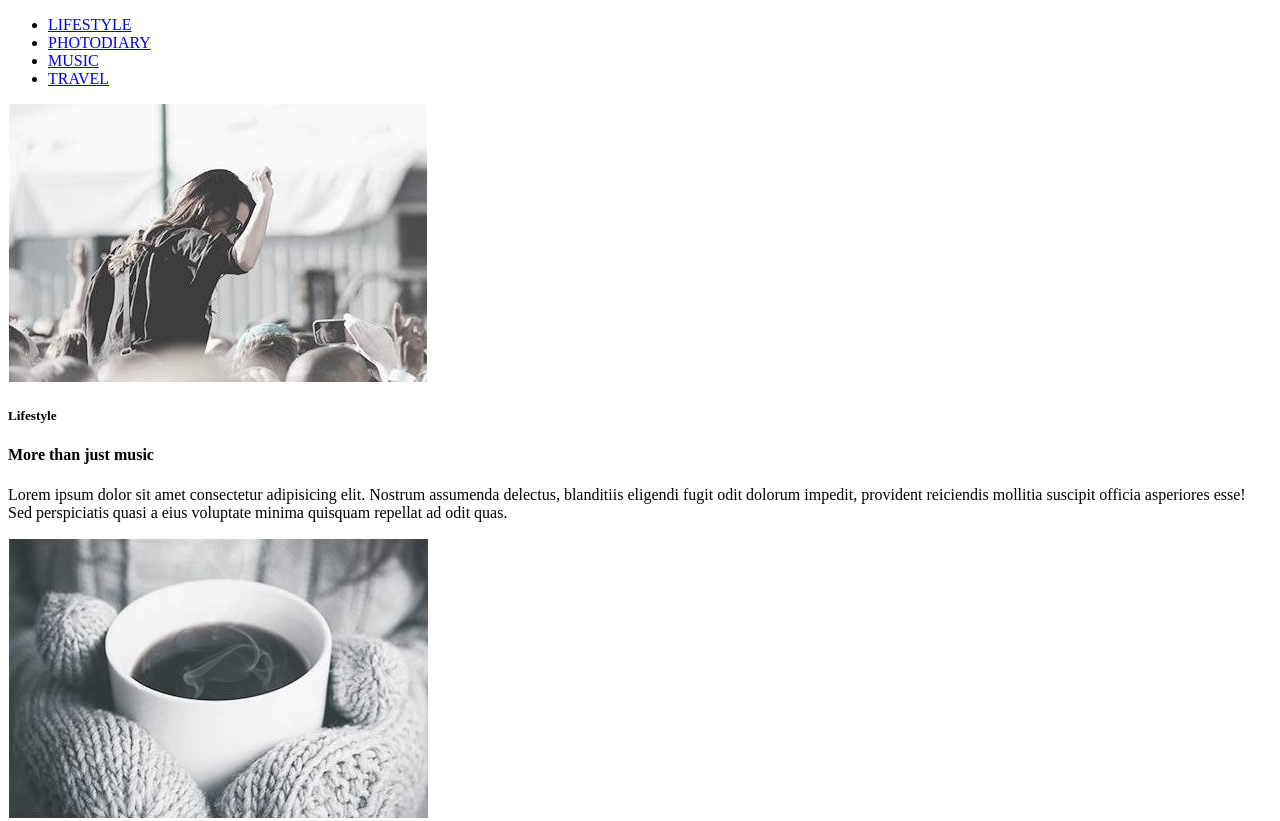
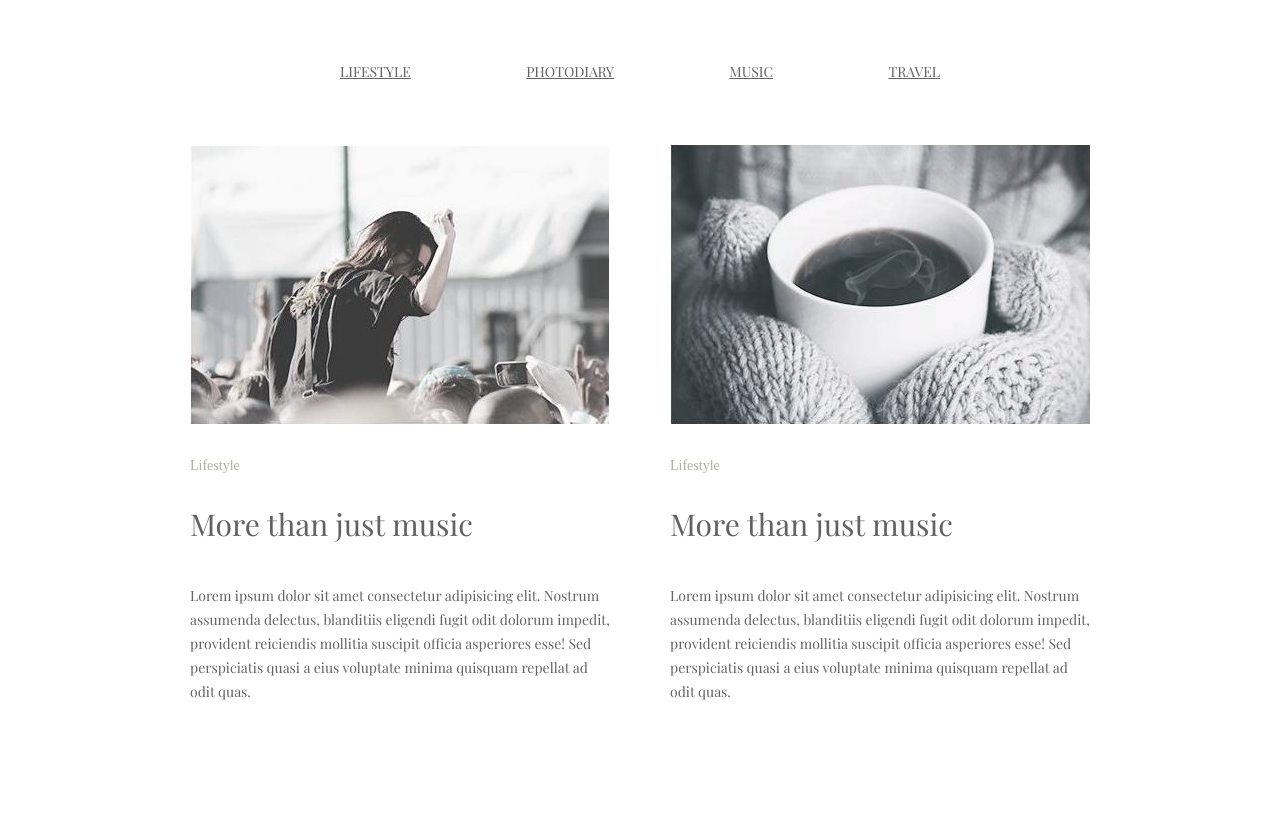
Before and after one commit to TarasGr/goit-fe-course, a plain HTML site: page hm-01-02/index.html in a window 1280 px wide. Shown: the top 821 px of the page. Drawn offline with nearby package versions, Linux system fonts and the light colour scheme.

Commit message:
Added CSS

```diff
--- a/css/style.css
+++ b/css/style.css
@@ -1,3 +1,92 @@
-.ht-list{
-    color: red;
+/*универсальный селектор*/
+* {
+  margin: 0;
+  padding: 0;
 }
+.wrapper {
+  width: 900px;
+  margin: auto;
+  padding: 60px;
+}
+.list {
+  list-style: none;
+  display: flex;
+  justify-content: space-between;
+  margin-left: 150px;
+  margin-right: 150px;
+  margin-bottom: 60px;
+}
+.list-item {
+  display: inline-block;
+}
+.list-link {
+  /* display: block;
+  text-decoration: none;
+  text-align: center;
+  text-transform: uppercase;
+  font-family: sans-serif;
+  color: #444;
+  width: 150px;
+  padding: 0 15px; */
+  /* width: 113px; */
+  height: 42px;
+  font-size: 14px;
+  line-height: 24px;
+  color: #626262;
+  font-family: "Playfair Display";
+  font-weight: 400;
+  text-align: center;
+}
+.list-link:hover {
+  color: blue;
+}
+main {
+  font-size: 0;
+}
+.card {
+  font-size: 16px;
+  display: inline-block;
+  width: calc(50% - 30px);
+}
+.card_mr {
+  margin-right: 60px;
+}
+.card-img-wrp {
+  margin-bottom: 30px;
+}
+.card-title {
+  font-size: 30px;
+  color: #626262;
+  font-family: "Playfair Display";
+  font-weight: 400;
+  margin-bottom: 40px;
+}
+.card-subtitle {
+  font-size: 14px;
+  color: #b4ad9e;
+  font-family: "Ubuntu Light";
+  font-weight: 300;
+  margin-bottom: 30px;
+}
+.card-description {
+  font-size: 14px;
+  line-height: 24px;
+  color: #626262;
+  font-family: "Playfair Display";
+  font-weight: 400;
+  margin-bottom: 130px;
+}
+footer {
+  text-align: center;
+}
+.load-btn {
+  font-size: 20px;
+  line-height: 24px;
+  color: #626262;
+  font-family: "Playfair Display";
+  font-weight: 400;
+  width: 164px;
+  height: 60px;
+  background-color: #ddddd7;
+  border: 1px solid #626262;
+}
--- a/hm-01-02/index.html
+++ b/hm-01-02/index.html
@@ -1,62 +1,99 @@
 <!DOCTYPE html>
 <html lang="en">
   <head>
-    <meta charset="UTF-8">
-    <meta name="viewport" content="width=device-width, initial-scale=1.0">
-    <meta http-equiv="X-UA-Compatible" content="ie=edge">
+    <meta charset="UTF-8" />
+    <meta name="viewport" content="width=device-width, initial-scale=1.0" />
+    <meta http-equiv="X-UA-Compatible" content="ie=edge" />
     <title>Document</title>
+    <link rel="stylesheet" href="../css/style.css" />
+    <link
+      href="https://fonts.googleapis.com/css?family=Playfair+Display"
+      rel="stylesheet"
+    />
   </head>
   <body>
     <div class="wrapper">
       <header>
         <nav>
-                <ul>
-                    <li><a href="#1">LIFESTYLE</a></li>
-                    <li><a href="#2">PHOTODIARY</a></li>
-                    <li><a href="#3">MUSIC</a></li>
-                    <li><a href="#4">TRAVEL</a></li>
+          <ul class="list">
+            <li class="list-item">
+              <a href="#1" class="list-link">LIFESTYLE</a>
+            </li>
+            <li class="list-item">
+              <a href="#2" class="list-link">PHOTODIARY</a>
+            </li>
+            <li class="list-item">
+              <a href="#3" class="list-link">MUSIC</a>
+            </li>
+            <li class="list-item">
+              <a href="#4" class="list-link">TRAVEL</a>
+            </li>
           </ul>
         </nav>
       </header>
       <main>
         <!-- ================== #box1 ================ -->
-            <div class="box" id="1">
-                <div class="img-wrapper">
-                    <img src="./img/image-1.jpg" alt="image-1.jpg">
+        <div class="card card_mr" id="1">
+          <div class="card-img-wrp">
+            <img class="card-image" src="./img/image-1.jpg" alt="image-1.jpg" />
           </div>
-                <h5>Lifestyle</h5>
-                <h4>More than just music</h4>
-                <p>Lorem ipsum dolor sit amet consectetur adipisicing elit. Nostrum assumenda delectus, blanditiis eligendi fugit odit dolorum impedit, provident reiciendis mollitia suscipit officia asperiores esse! Sed perspiciatis quasi a eius voluptate minima quisquam repellat ad odit quas.</p>
+          <h5 class="card-subtitle">Lifestyle</h5>
+          <h4 class="card-title">More than just music</h4>
+          <p class="card-description text">
+            Lorem ipsum dolor sit amet consectetur adipisicing elit. Nostrum
+            assumenda delectus, blanditiis eligendi fugit odit dolorum impedit,
+            provident reiciendis mollitia suscipit officia asperiores esse! Sed
+            perspiciatis quasi a eius voluptate minima quisquam repellat ad odit
+            quas.
+          </p>
         </div>
         <!-- ================== #endbox1 ================ -->
         <!-- ================== #box2 ================ -->
-            <div class="box" id="2">
-                    <div class="img-wrapper">
-                        <img src="./img/image-2.jpg" alt="image-2.jpg">
+        <div class="card" id="2">
+          <div class="card-img-wrp">
+            <img class="card-image" src="./img/image-2.jpg" alt="image-2.jpg" />
           </div>
-                    <h5>Lifestyle</h5>
-                    <h4>More than just music</h4>
-                    <p>Lorem ipsum dolor sit amet consectetur adipisicing elit. Nostrum assumenda delectus, blanditiis eligendi fugit odit dolorum impedit, provident reiciendis mollitia suscipit officia asperiores esse! Sed perspiciatis quasi a eius voluptate minima quisquam repellat ad odit quas.</p>
+          <h5 class="card-subtitle">Lifestyle</h5>
+          <h4 class="card-title">More than just music</h4>
+          <p class="card-description text">
+            Lorem ipsum dolor sit amet consectetur adipisicing elit. Nostrum
+            assumenda delectus, blanditiis eligendi fugit odit dolorum impedit,
+            provident reiciendis mollitia suscipit officia asperiores esse! Sed
+            perspiciatis quasi a eius voluptate minima quisquam repellat ad odit
+            quas.
+          </p>
         </div>
         <!-- ================== #endbox2 ================ -->
         <!-- ================== #box3 ================ -->
-            <div class="box" id="3">
-                    <div class="img-wrapper">
-                        <img src="./img/image-3.jpg" alt="image-3.jpg">
+        <div class="card card_mr" id="3">
+          <div class="card-img-wrp">
+            <img class="card-image" src="./img/image-3.jpg" alt="image-3.jpg" />
           </div>
-                    <h5>Lifestyle</h5>
-                    <h4>More than just music</h4>
-                    <p>Lorem ipsum dolor sit amet consectetur adipisicing elit. Nostrum assumenda delectus, blanditiis eligendi fugit odit dolorum impedit, provident reiciendis mollitia suscipit officia asperiores esse! Sed perspiciatis quasi a eius voluptate minima quisquam repellat ad odit quas.</p>
+          <h5 class="card-subtitle">Lifestyle</h5>
+          <h4 class="card-title">More than just music</h4>
+          <p class="card-description text">
+            Lorem ipsum dolor sit amet consectetur adipisicing elit. Nostrum
+            assumenda delectus, blanditiis eligendi fugit odit dolorum impedit,
+            provident reiciendis mollitia suscipit officia asperiores esse! Sed
+            perspiciatis quasi a eius voluptate minima quisquam repellat ad odit
+            quas.
+          </p>
         </div>
         <!-- ================== #endbox3 ================ -->
         <!-- ================== #box4 ================ -->
-            <div class="box"  id="4">
-                    <div class="img-wrapper">
-                        <img src="./img/image-4.jpg" alt="image-4.jpg">
+        <div class="card" id="4">
+          <div class="card-img-wrp">
+            <img class="card-image" src="./img/image-4.jpg" alt="image-4.jpg" />
           </div>
-                    <h5>Lifestyle</h5>
-                    <h4>More than just music</h4>
-                    <p>Lorem ipsum dolor sit amet consectetur adipisicing elit. Nostrum assumenda delectus, blanditiis eligendi fugit odit dolorum impedit, provident reiciendis mollitia suscipit officia asperiores esse! Sed perspiciatis quasi a eius voluptate minima quisquam repellat ad odit quas.</p>
+          <h5 class="card-subtitle">Lifestyle</h5>
+          <h4 class="card-title">More than just music</h4>
+          <p class="card-description text">
+            Lorem ipsum dolor sit amet consectetur adipisicing elit. Nostrum
+            assumenda delectus, blanditiis eligendi fugit odit dolorum impedit,
+            provident reiciendis mollitia suscipit officia asperiores esse! Sed
+            perspiciatis quasi a eius voluptate minima quisquam repellat ad odit
+            quas.
+          </p>
         </div>
         <!-- ================== #endbox4 ================ -->
       </main>
```
Lines whose indentation alone changed are shown as unchanged.
